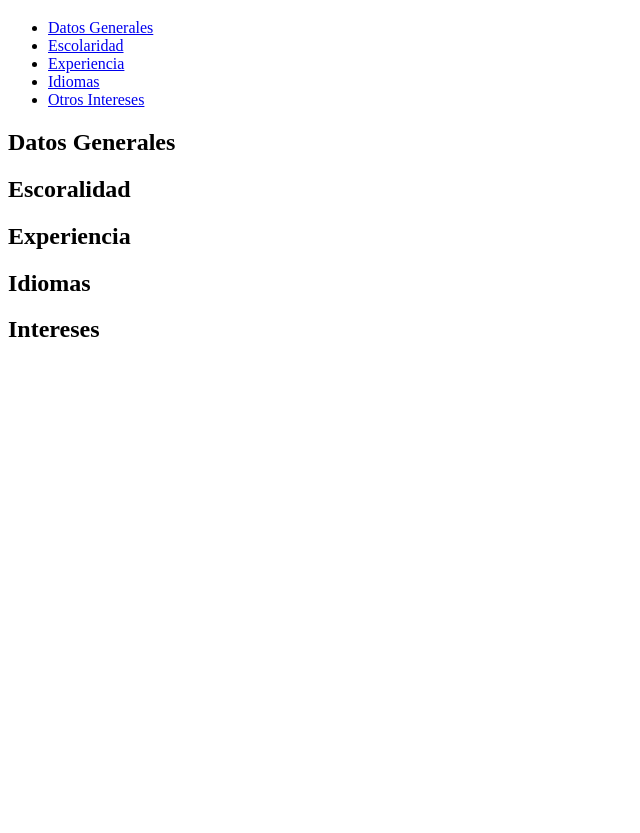
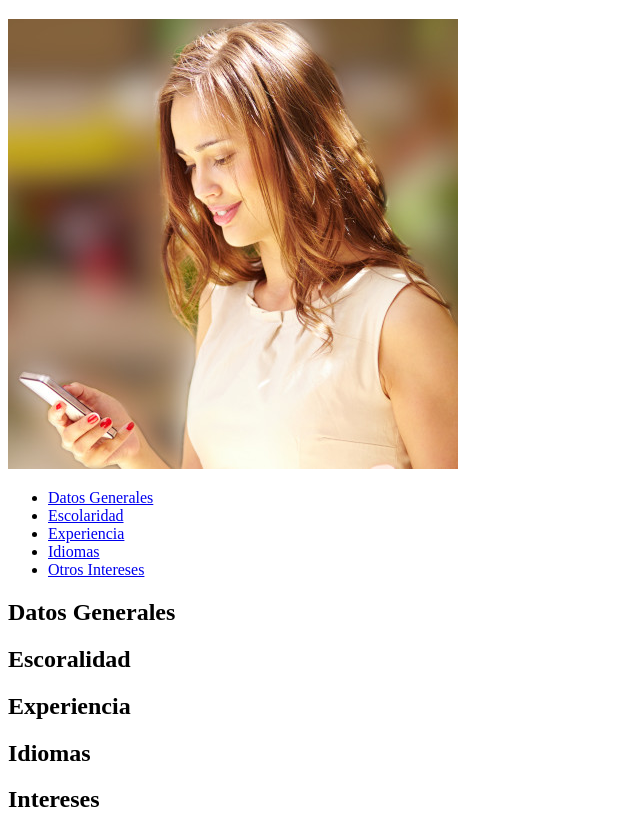
Before and after one commit to obetancourthunicah/obetancourthunicah.github.io, a plain HTML site: page index.html in a window 1280 px wide. Shown: the part 61-894 px from the top of the page, without its empty margins (0-640 px from the left). Before the commit the page ends 800 px from the top, so only its background shows below. Drawn offline with Linux system fonts and the light colour scheme.

Commit message:
Agregando Foto de Perfil

```diff
--- a/index.html
+++ b/index.html
@@ -8,6 +8,7 @@
 
 <body>
     <h1>Orlando J Betancourth</h1>
+    <img src="imgs/cv.jpg" alt="Foto Orlando J Betancourth"/>
     <ul>
         <li><a href="#dgeneral">Datos Generales</a></li>
         <li><a href="#descolar">Escolaridad</a></li>
```
Also changed, not shown: imgs/cv.jpg (added).
